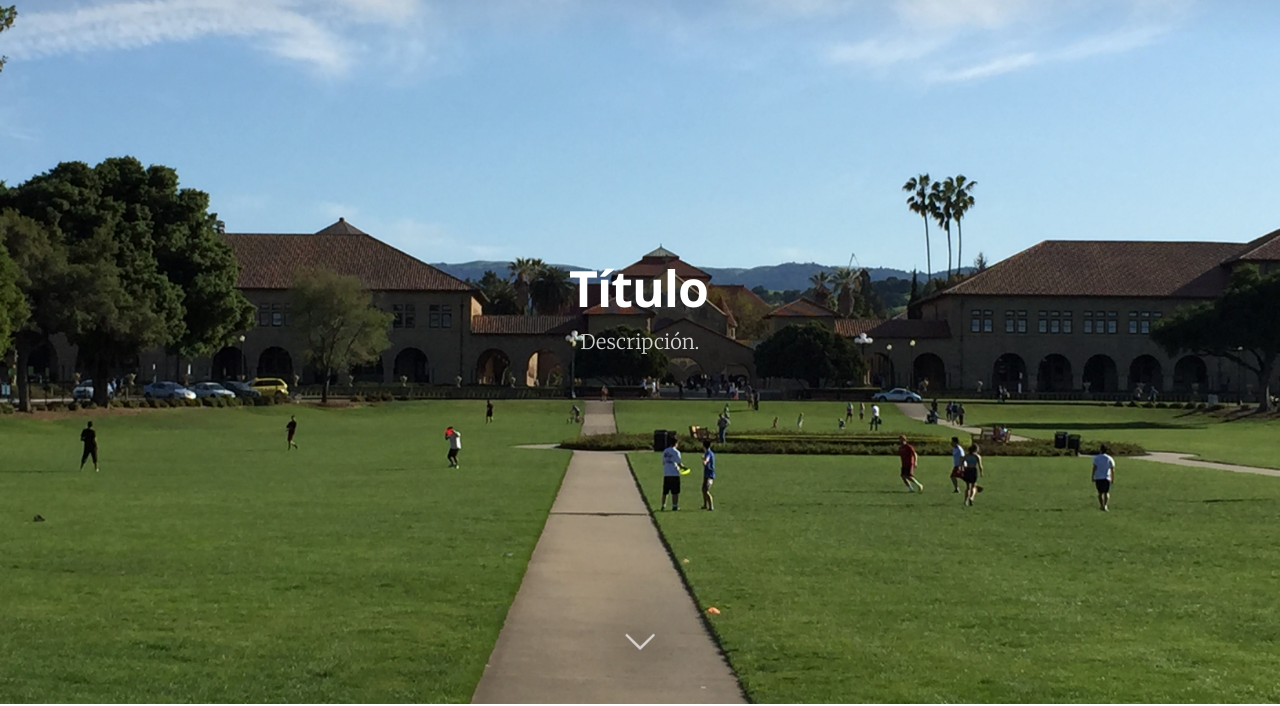
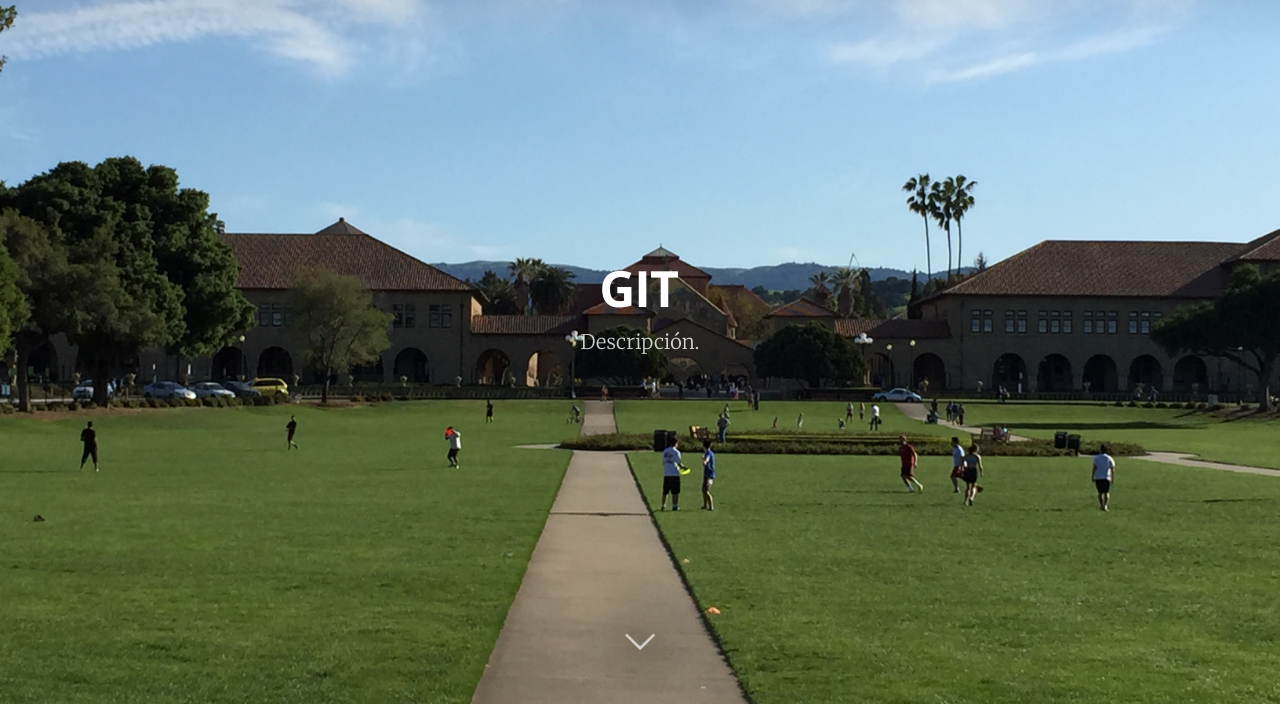
Before and after one commit to ivanphdz/platzigit, a plain HTML site: page index.html in a window 1280 px wide. Shown: the part 96-802 px from the top of the page. Drawn offline with nearby package versions, Linux system fonts and the light colour scheme.

Commit message:
Modifica titulo

```diff
--- a/index.html
+++ b/index.html
@@ -75,7 +75,7 @@
             </nav>
             <div class="vertical">
                 <div class="main-header-content inner">
-                    <h1 class="page-title">Título</h1>
+                    <h1 class="page-title">GIT</h1>
                     <h2 class="page-description">Descripción.</h2>
                 </div>
             </div>
```
